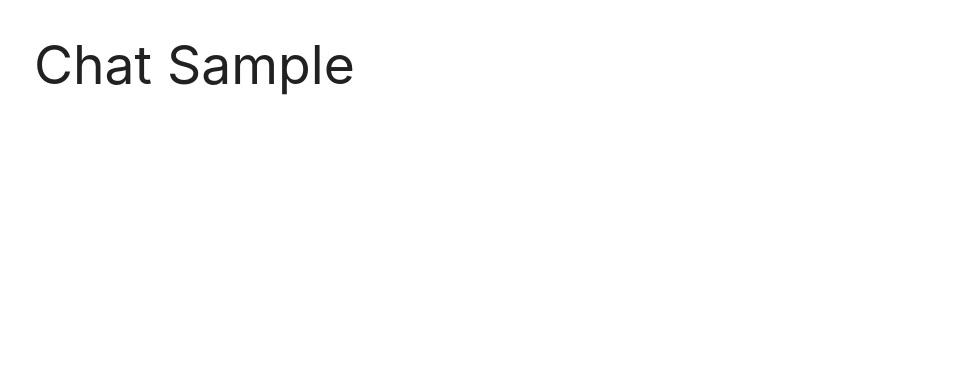
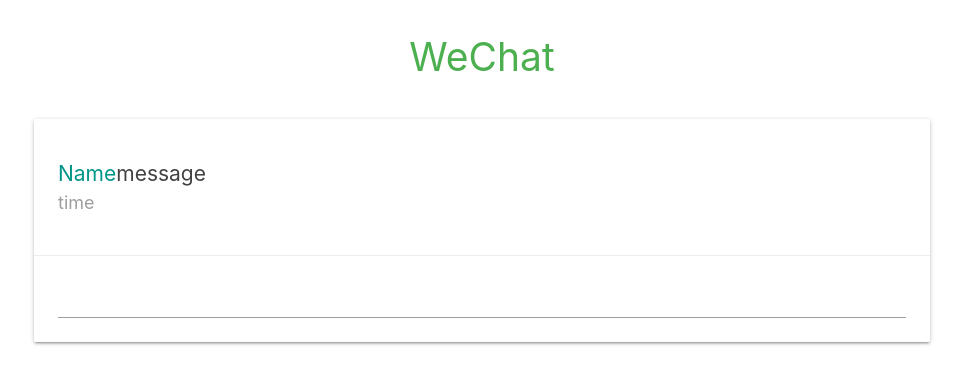
Before and after one commit to prateek951/...., a Vue app in the folder chatapp/: page / in a window 1280 px wide. Both pictures are taken after typing "Sample" into the empty fields and a click on the button "ENTER CHAT". Shown: the top 384 px of the page, without its empty margins (158-1121 px from the left). Built offline with nearby package versions, Linux system fonts and the light colour scheme.

Commit message:
working on chat component!

```diff
--- a/chatapp/src/components/Chat.vue
+++ b/chatapp/src/components/Chat.vue
@@ -1,6 +1,20 @@
 <template>
     <div class="chat container">
-        <h2>Chat {{this.name}}</h2>
+        <h2 class="center green-text">WeChat</h2>
+        <div class="card">
+            <div class="card-content">
+                <ul class="messages">
+                    <li>
+                        <span class="teal-text">Name</span>
+                        <span class="grey-text text-darken-3">message</span>
+                        <span class="grey-text time">time</span>
+                    </li>
+                </ul>
+            </div>
+            <div class="card-action">
+                <input type="text">
+            </div>
+        </div>
 
     </div>
 </template>
@@ -9,7 +23,7 @@
 <script>
 export default {
   name: "Chat",
-  props: ['name'],
+  props: ["name"],
   data() {
     return {};
   },
@@ -17,3 +31,18 @@
   computed: {}
 };
 </script>
+
+
+<style scoped>
+.chat h2 {
+    font-size: 2.6em;
+    margin-bottom: 40px;
+}
+.chat span {
+    font-size: 1.4em;
+}
+.chat .time {
+    display: block;
+    font-size: 1.2em;
+}
+</style>
```
